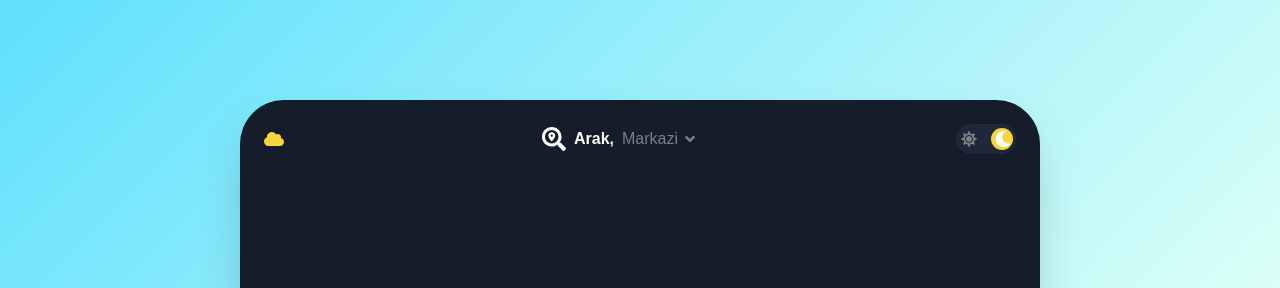
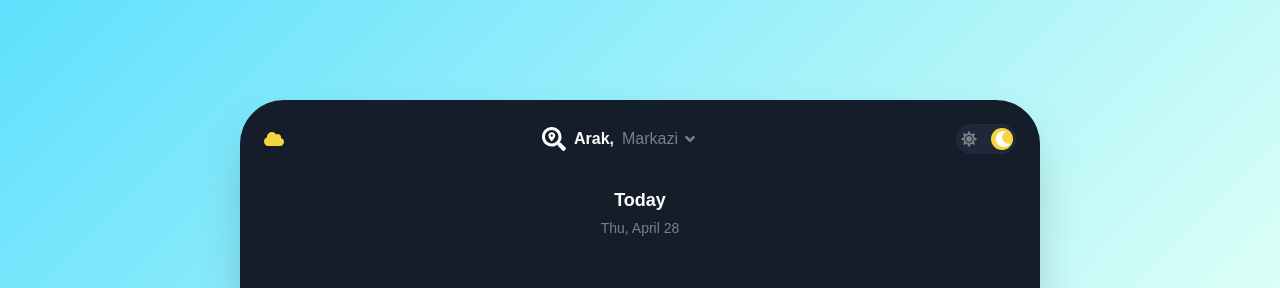
Before and after one commit to koshinva/weather-app, a React (Create React App) app: page / in a window 1280 px wide. Shown: the top 288 px of the page. Built offline with nearby package versions, Linux system fonts and the light colour scheme.

Commit message:
feat: верстка заголовка даты

```diff
--- /dev/null
+++ b/src/components/Date.module.scss
@@ -0,0 +1,11 @@
+.date {
+  @apply flex flex-col mt-8 mb-3 items-center text-white;
+
+  > .day {
+    @apply font-bold text-lg mb-1;
+  }
+
+  > .week-day {
+    @apply text-sm text-gray;
+  }
+}
--- /dev/null
+++ b/src/components/Date.tsx
@@ -0,0 +1,14 @@
+import { FC } from 'react'
+
+import styles from './Date.module.scss'
+
+const Date: FC = () => {
+  return (
+    <div className={styles.date}>
+      <h1 className={styles.day}>Today</h1>
+      <p className={styles['week-day']}>Thu, April 28</p>
+    </div>
+  );
+}
+
+export default Date
--- a/src/components/Weather.tsx
+++ b/src/components/Weather.tsx
@@ -1,4 +1,5 @@
 import { FC } from 'react';
+import Date from './Date';
 import Navbar from './Navbar';
 
 import styles from './Weather.module.scss';
@@ -7,6 +8,7 @@ const Weather: FC = () => {
   return (
     <div className={styles.weather}>
       <Navbar />
+      <Date />
     </div>
   );
 };
```
